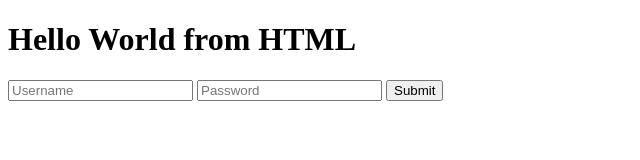
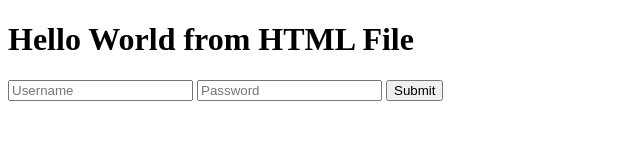
Before and after one commit to joneldominic/explore-node, a website: page my-express-server/index.html in a window 1280 px wide. Shown: the whole page, without its empty margins (0-640 px from the left). Drawn offline with Linux system fonts and the light colour scheme.

Commit message:
Test commit

```diff
--- a/my-express-server/index.html
+++ b/my-express-server/index.html
@@ -8,7 +8,7 @@
   </head>
   <body>
     <form action="/" method="post">
-      <h1>Hello World from HTML</h1>
+      <h1>Hello World from HTML File</h1>
       <input type="text" placeholder="Username" name="username" />
       <input type="password" placeholder="Password" name="password" />
       <button type="submit">Submit</button>
```
